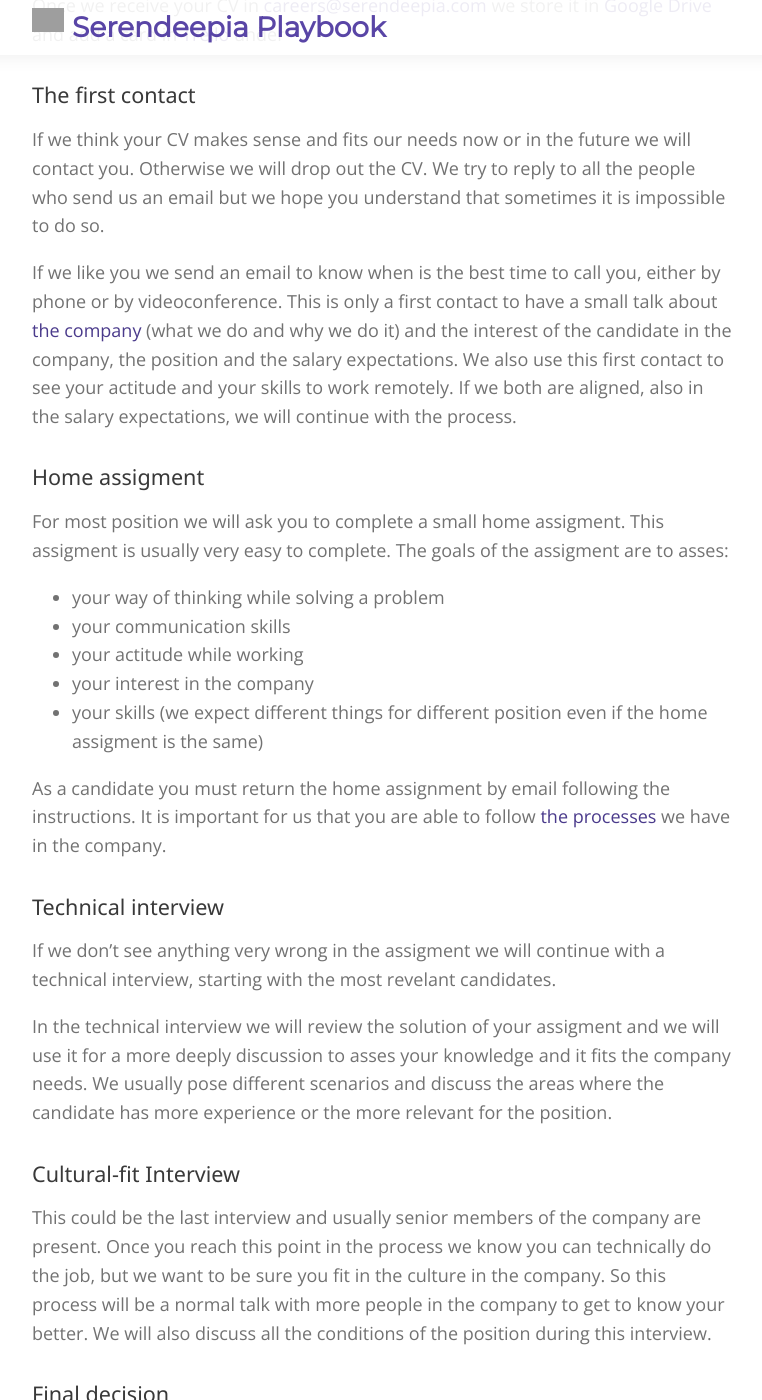
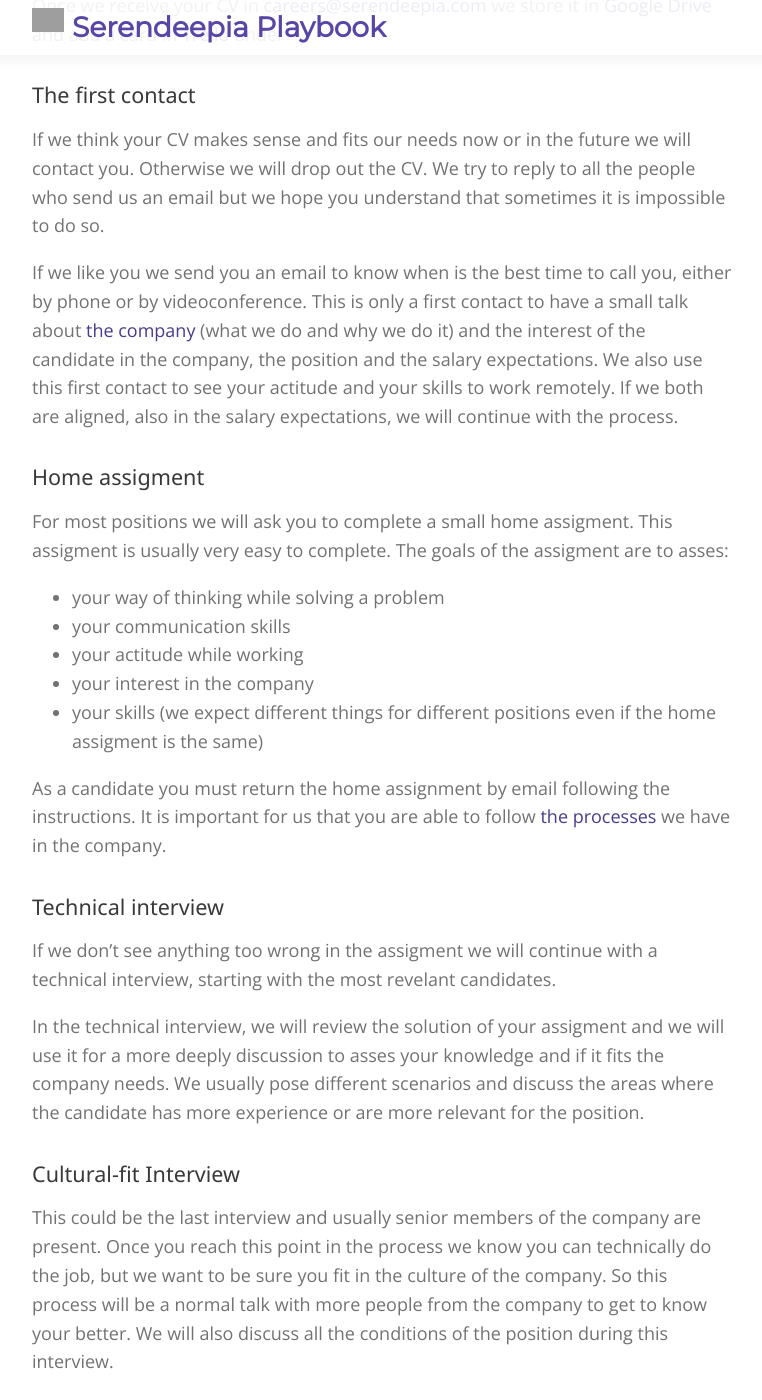
Before and after one commit to serendeepia/playbook, a Jekyll site: the page built from _docs/2_1_hiring.md, in a window 1280 px wide and 1400 px high, scrolled down 1032 px. Shown: the whole window, without its empty margins (258-1020 px from the left). Built offline with Jekyll 4.4.1, drawn with Linux system fonts in a browser that asks for light colours; nearby versions of some CDN libraries; comment, search, counter and statistics services are not loaded; some of the changed text lies outside the part shown; grey boxes are pictures that could not be loaded.

Commit message:
Update 2_1_hiring.md (#10) typos

```diff
--- a/_docs/2_1_hiring.md
+++ b/_docs/2_1_hiring.md
@@ -18,11 +18,11 @@ We don't have a fixed timeline for the whole process, it can take a couple of we
 
 ### The job position
 
-The first step is to define the requirements of the job position. We think and write what the candidate will be doing and the requirements and skills for that position. We usually list the mandatory skill, the minimum skills we need in the candidate, and the desirable skills, the skills the candidate will need to do a better job and can learn while doing it.
+The first step is to define the requirements of the job position. We think and write what the candidate will be doing and the requirements and skills for that position. We usually list the mandatory skills, the minimum skills we need in the candidate, and the desirable skills, the skills the candidate will need to do a better job and can learn while doing it.
 
-### Collect CV of candidates
+### Collecting CVs from candidates
 
-Find the best platform for the target candidate and post the job there. Bonus point if the candidates comes form a reliable source and with good references.
+Find the best platform for the target candidate and post the job there. Bonus point if the candidate comes form a reliable source and with good references.
 
 Once we receive your CV in [careers@serendeepia.com](mailto:careers@serendeepia.com) we store it in [Google Drive](https://drive.google.com/drive/u/1/folders/1QEGcepnTkx9OOhKH1vAI9xocplZRk00O) and add a card in [Trello](https://trello.com/b/mhFU3KPU/recruitment) under
 
@@ -30,31 +30,31 @@ Once we receive your CV in [careers@serendeepia.com](mailto:careers@serendeepia.
 
 If we think your CV makes sense and fits our needs now or in the future we will contact you. Otherwise we will drop out the CV. We try to reply to all the people who send us an email but we hope you understand that sometimes it is impossible to do so.
 
-If we like you we send an email to know when is the best time to call you, either by phone or by videoconference. This is only a first contact to have a small talk about [the company](/1-0-organization) (what we do and why we do it) and the interest of the candidate in the company, the position and the salary expectations. We also use this first contact to see your actitude and your skills to work remotely. If we both are aligned, also in the salary expectations, we will continue with the process.
+If we like you we send you an email to know when is the best time to call you, either by phone or by videoconference. This is only a first contact to have a small talk about [the company](/1-0-organization) (what we do and why we do it) and the interest of the candidate in the company, the position and the salary expectations. We also use this first contact to see your actitude and your skills to work remotely. If we both are aligned, also in the salary expectations, we will continue with the process.
 
 ### Home assigment
 
-For most position we will ask you to complete a small home assigment. This assigment is usually very easy to complete. The goals of the assigment are to asses:
+For most positions we will ask you to complete a small home assigment. This assigment is usually very easy to complete. The goals of the assigment are to asses:
 * your way of thinking while solving a problem
 * your communication skills
 * your actitude while working
 * your interest in the company
-* your skills (we expect different things for different position even if the home assigment is the same)
+* your skills (we expect different things for different positions even if the home assigment is the same)
 
 As a candidate you must return the home assignment by email following the instructions. It is important for us that you are able to follow [the processes](/6-0-operations) we have in the company.
 
 ### Technical interview
 
-If we don't see anything very wrong in the assigment we will continue with a technical interview, starting with the most revelant candidates.
+If we don't see anything too wrong in the assigment we will continue with a technical interview, starting with the most revelant candidates.
 
-In the technical interview we will review the solution of your assigment and we will use it for a more deeply discussion to asses your knowledge and it fits the company needs. We usually pose different scenarios and discuss the areas where the candidate has more experience or the more relevant for the position.
+In the technical interview, we will review the solution of your assigment and we will use it for a more deeply discussion to asses your knowledge and if it fits the company needs. We usually pose different scenarios and discuss the areas where the candidate has more experience or are more relevant for the position.
 
 ### Cultural-fit Interview
 
-This could be the last interview and usually senior members of the company are present. Once you reach this point in the process we know you can technically do the job, but we want to be sure you fit in the culture in the company. So this process will be a normal talk with more people in the company to get to know your better. We will also discuss all the conditions of the position during this interview.
+This could be the last interview and usually senior members of the company are present. Once you reach this point in the process we know you can technically do the job, but we want to be sure you fit in the culture of the company. So this process will be a normal talk with more people from the company to get to know your better. We will also discuss all the conditions of the position during this interview.
 
 ### Final decision
 
 We like to take the final decision based on objective metrics, but a negative vote from one member of the team during all the process means the candidate is likely to be excluded from the process.
 
-If we think everything will be good for both sides, we will send you an offer and give you some time to decided whether you should take it or not.
+If we think everything will be good for both sides, we will send you an offer and give you some time to decide whether you should take it or not.
```
Also changed, not shown: other parts of _docs/2_1_hiring.md (+1 -1 lines).
